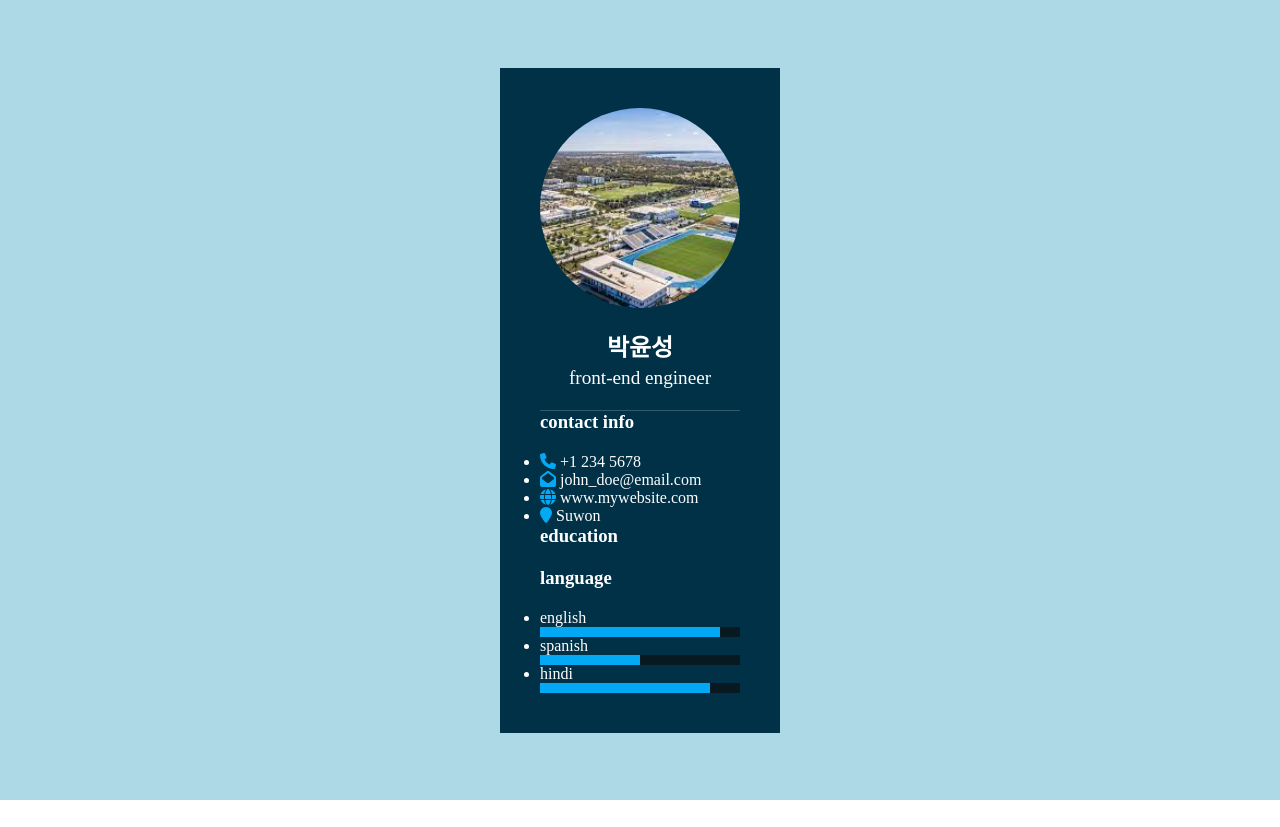
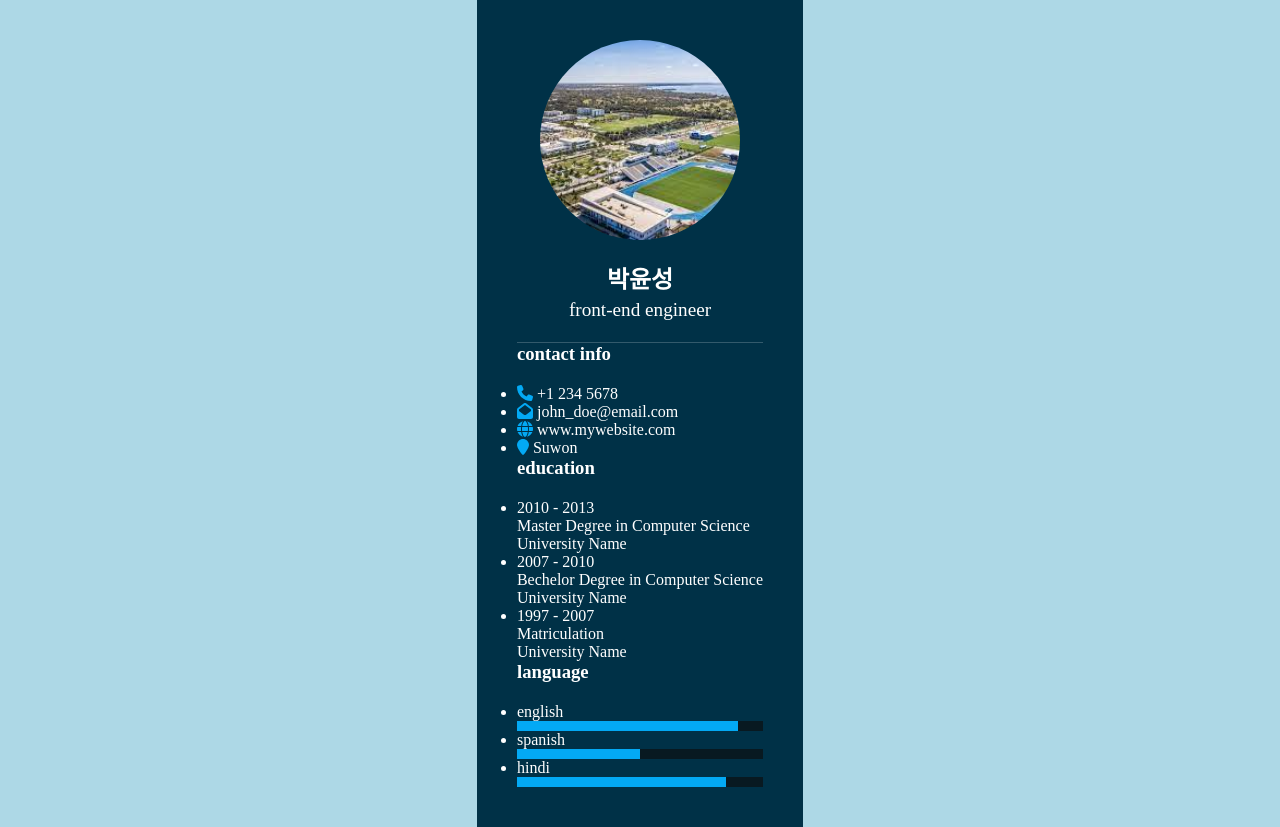
Before and after one commit to YunSeong-Park/resume-react-app, a React (Create React App) app: page / in a window 1280 px wide. Before the commit the page ends 800 px from the top, so only its background shows below. Built offline with nearby package versions, Linux system fonts and the light colour scheme.

Commit message:
[Bug Fix] Education Info 에서 각 item이 rendering 되지 않는 버그 픽스

```diff
--- a/src/components/molecules/side-section/education-info.tsx
+++ b/src/components/molecules/side-section/education-info.tsx
@@ -14,12 +14,13 @@ interface EducationInfoProps {
 }
 
 const EducationInfo: React.FC<EducationInfoProps> = ({ infos }) => {
+  console.log(infos);
   return (
     <SideSection title="education">
       <ul>
-        {infos.map((info) => {
-          <EducationInfoItem info={info} />;
-        })}
+        {infos.map((info) => (
+          <EducationInfoItem info={info} />
+        ))}
       </ul>
     </SideSection>
   );
```
